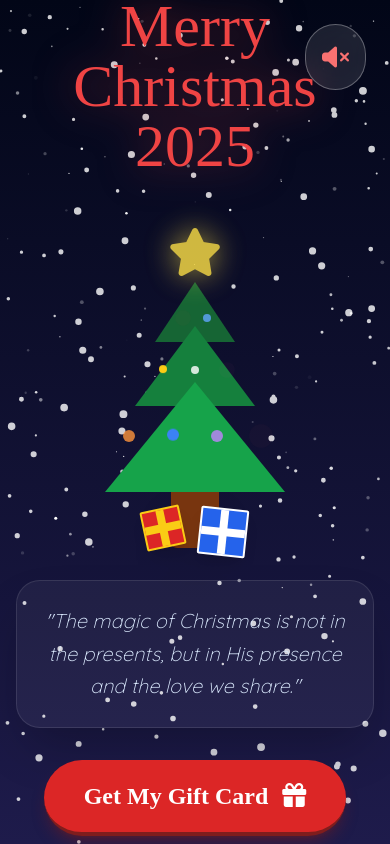
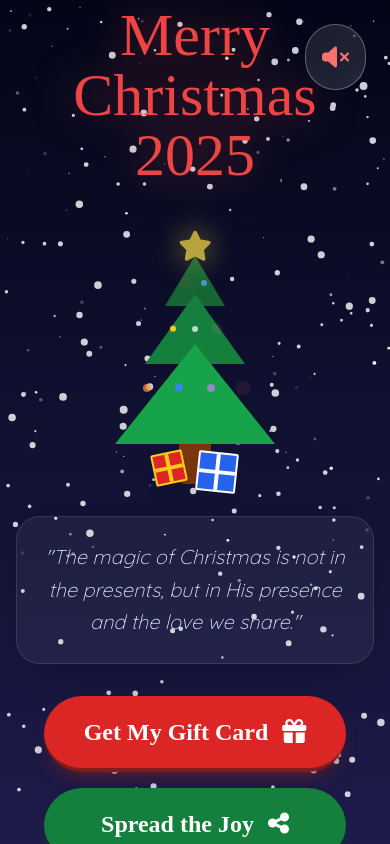
Before and after one commit to CodeWithGeorg/Christmas-2025, a React (Vite) app: page / in a window 390 px wide. Shown: the top 844 px of the page. Built offline with nearby package versions, Linux system fonts and the light colour scheme; a web font is replaced by a local one.

Commit message:
added countdwon file

```diff
--- a/components/ChristmasTree.tsx
+++ b/components/ChristmasTree.tsx
@@ -3,47 +3,47 @@
 
 const ChristmasTree: React.FC = () => {
   return (
-    <div className="relative w-64 h-80 flex flex-col items-center justify-end mb-8">
+    <div className="relative w-48 sm:w-64 h-64 sm:h-80 flex flex-col items-center justify-end mb-8">
       {/* Star on top */}
-      <div className="absolute top-0 animate-pulse text-yellow-300 text-5xl z-10 drop-shadow-[0_0_15px_rgba(253,224,71,0.8)]">
+      <div className="absolute top-0 animate-pulse text-yellow-300 text-3xl sm:text-5xl z-10 drop-shadow-[0_0_15px_rgba(253,224,71,0.8)]">
         <i className="fas fa-star"></i>
       </div>
 
       {/* Tree Tiers */}
-      <div className="w-0 h-0 border-l-[40px] border-r-[40px] border-b-[60px] border-transparent border-b-green-800 -mb-4 relative">
-          <div className="absolute top-8 left-1/2 -translate-x-1/2 flex space-x-4">
-              <div className="w-2 h-2 rounded-full bg-red-500 animate-ping"></div>
-              <div className="w-2 h-2 rounded-full bg-blue-400 animate-pulse delay-75"></div>
+      <div className="w-0 h-0 border-l-[30px] sm:border-l-[40px] border-r-[30px] sm:border-r-[40px] border-b-[50px] sm:border-b-[60px] border-transparent border-b-green-800 -mb-3 sm:-mb-4 relative">
+          <div className="absolute top-6 sm:top-8 left-1/2 -translate-x-1/2 flex space-x-3 sm:space-x-4">
+              <div className="w-1.5 h-1.5 sm:w-2 sm:h-2 rounded-full bg-red-500 animate-ping"></div>
+              <div className="w-1.5 h-1.5 sm:w-2 sm:h-2 rounded-full bg-blue-400 animate-pulse delay-75"></div>
           </div>
       </div>
-      <div className="w-0 h-0 border-l-[60px] border-r-[60px] border-b-[80px] border-transparent border-b-green-700 -mb-6 relative">
-          <div className="absolute top-10 left-1/2 -translate-x-1/2 flex space-x-6">
-              <div className="w-2 h-2 rounded-full bg-yellow-400 animate-bounce"></div>
-              <div className="w-2 h-2 rounded-full bg-white animate-pulse delay-150"></div>
-              <div className="w-2 h-2 rounded-full bg-pink-400 animate-ping delay-100"></div>
+      <div className="w-0 h-0 border-l-[50px] sm:border-l-[60px] border-r-[50px] sm:border-r-[60px] border-b-[70px] sm:border-b-[80px] border-transparent border-b-green-700 -mb-5 sm:-mb-6 relative">
+          <div className="absolute top-8 sm:top-10 left-1/2 -translate-x-1/2 flex space-x-4 sm:space-x-6">
+              <div className="w-1.5 h-1.5 sm:w-2 sm:h-2 rounded-full bg-yellow-400 animate-bounce"></div>
+              <div className="w-1.5 h-1.5 sm:w-2 sm:h-2 rounded-full bg-white animate-pulse delay-150"></div>
+              <div className="w-1.5 h-1.5 sm:w-2 sm:h-2 rounded-full bg-pink-400 animate-ping delay-100"></div>
           </div>
       </div>
-      <div className="w-0 h-0 border-l-[90px] border-r-[90px] border-b-[110px] border-transparent border-b-green-600 relative">
-          <div className="absolute top-12 left-1/2 -translate-x-1/2 flex space-x-8">
-              <div className="w-3 h-3 rounded-full bg-orange-400 animate-pulse"></div>
-              <div className="w-3 h-3 rounded-full bg-blue-500 animate-bounce delay-300"></div>
-              <div className="w-3 h-3 rounded-full bg-purple-400 animate-pulse delay-500"></div>
-              <div className="w-3 h-3 rounded-full bg-red-400 animate-ping delay-200"></div>
+      <div className="w-0 h-0 border-l-[80px] sm:border-l-[90px] border-r-[80px] sm:border-r-[90px] border-b-[100px] sm:border-b-[110px] border-transparent border-b-green-600 relative">
+          <div className="absolute top-10 sm:top-12 left-1/2 -translate-x-1/2 flex space-x-6 sm:space-x-8">
+              <div className="w-2 h-2 sm:w-3 sm:h-3 rounded-full bg-orange-400 animate-pulse"></div>
+              <div className="w-2 h-2 sm:w-3 sm:h-3 rounded-full bg-blue-500 animate-bounce delay-300"></div>
+              <div className="w-2 h-2 sm:w-3 sm:h-3 rounded-full bg-purple-400 animate-pulse delay-500"></div>
+              <div className="w-2 h-2 sm:w-3 sm:h-3 rounded-full bg-red-400 animate-ping delay-200"></div>
           </div>
       </div>
 
       {/* Trunk */}
-      <div className="w-12 h-14 bg-amber-900 rounded-b-md shadow-2xl"></div>
+      <div className="w-8 sm:w-12 h-10 sm:h-14 bg-amber-900 rounded-b-md shadow-2xl"></div>
 
       {/* Presents at the base */}
-      <div className="absolute -bottom-2 flex space-x-4">
-          <div className="w-10 h-10 bg-red-600 rounded-sm relative shadow-lg transform -rotate-12 border-2 border-yellow-400">
-              <div className="absolute top-0 left-1/2 h-full w-2 bg-yellow-400 -translate-x-1/2"></div>
-              <div className="absolute left-0 top-1/2 w-full h-2 bg-yellow-400 -translate-y-1/2"></div>
+      <div className="absolute -bottom-2 flex space-x-3 sm:space-x-4">
+          <div className="w-8 h-8 sm:w-10 sm:h-10 bg-red-600 rounded-sm relative shadow-lg transform -rotate-12 border-2 border-yellow-400">
+              <div className="absolute top-0 left-1/2 h-full w-1 sm:w-2 bg-yellow-400 -translate-x-1/2"></div>
+              <div className="absolute left-0 top-1/2 w-full h-1 sm:h-2 bg-yellow-400 -translate-y-1/2"></div>
           </div>
-          <div className="w-12 h-12 bg-blue-600 rounded-sm relative shadow-lg transform rotate-6 border-2 border-white">
-              <div className="absolute top-0 left-1/2 h-full w-2 bg-white -translate-x-1/2"></div>
-              <div className="absolute left-0 top-1/2 w-full h-2 bg-white -translate-y-1/2"></div>
+          <div className="w-10 h-10 sm:w-12 sm:h-12 bg-blue-600 rounded-sm relative shadow-lg transform rotate-6 border-2 border-white">
+              <div className="absolute top-0 left-1/2 h-full w-1 sm:w-2 bg-white -translate-x-1/2"></div>
+              <div className="absolute left-0 top-1/2 w-full h-1 sm:h-2 bg-white -translate-y-1/2"></div>
           </div>
       </div>
     </div>
```
Also changed, not shown: components/Countdown.tsx (added, +54 -0 lines).
